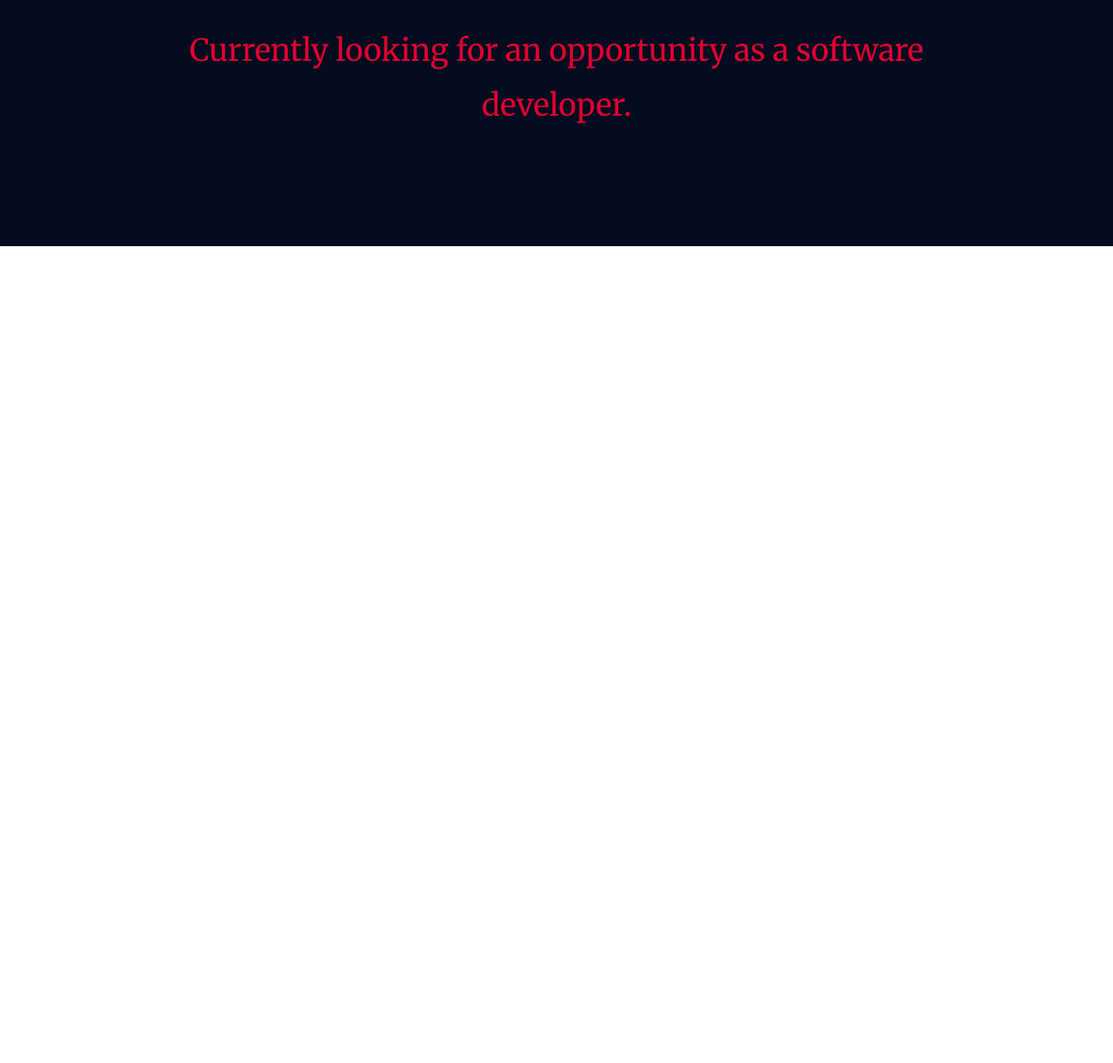
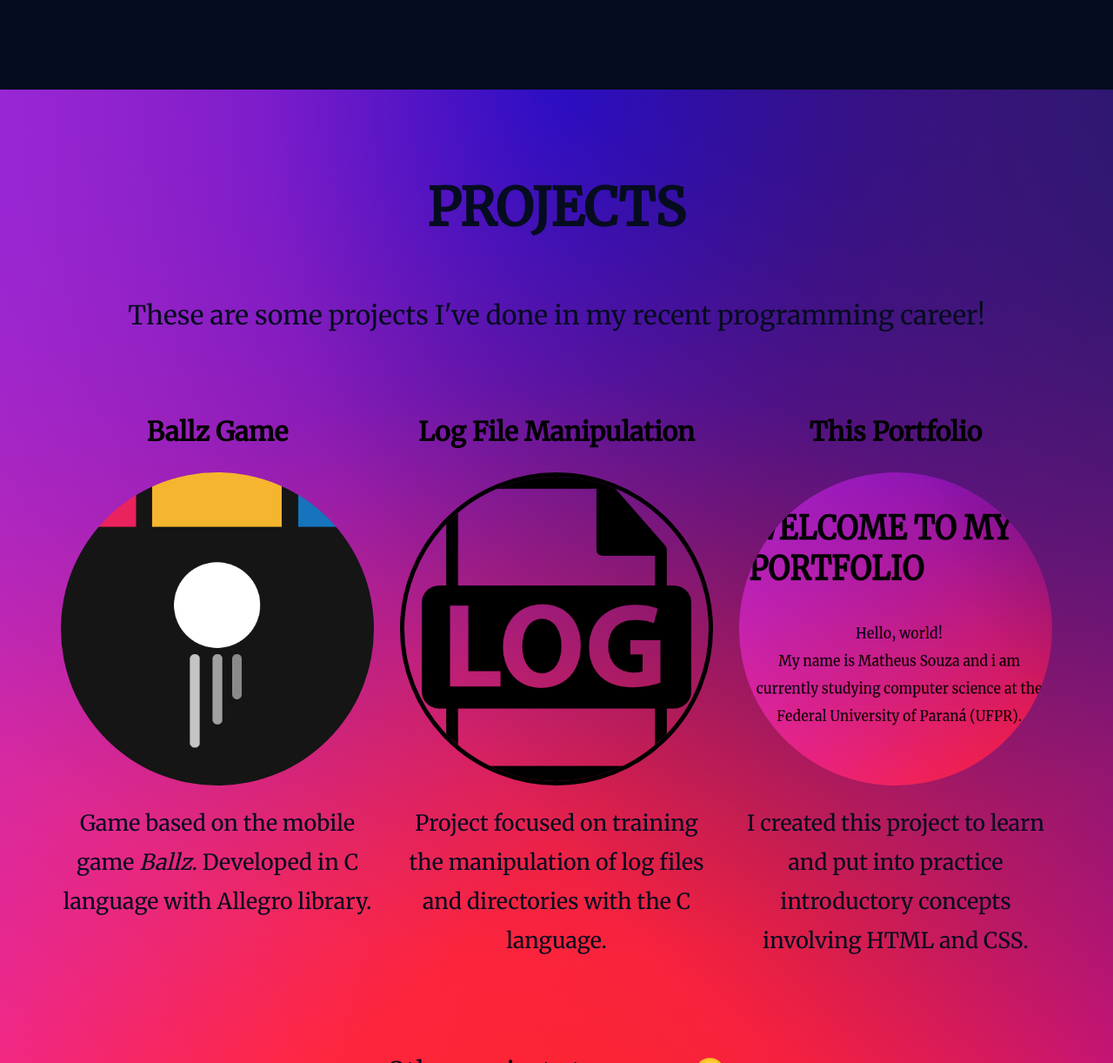
Before and after one commit to devmatheussouza/devmat-portfolio, a plain HTML site: page index.html in a window 1280 px wide. Shown: the part 1578-2800 px from the top of the page at 87% size. Before the commit the page ends 1861 px from the top, so only its background shows below. Drawn offline with Linux system fonts and the light colour scheme.

Commit message:
Add projects section

```diff
--- a/assets/css/style.css
+++ b/assets/css/style.css
@@ -183,7 +183,7 @@ h2 {
 
 .home-text-content span,
 p {
-  font-size: 3.5rem;
+  font-size: 3rem;
   font-weight: 500;
 }
 
@@ -207,10 +207,77 @@ p {
   font-size: 4.5rem;
 }
 
+/* ----- Projects ----- */
+
+.projects-content {
+  display: flex;
+  flex-flow: column wrap;
+  justify-content: center;
+  min-height: 100vh;
+}
+
+.projects-title {
+  margin-bottom: 1rem;
+  text-align: center;
+}
+
+.projects-description {
+  margin-top: 5rem;
+  margin-bottom: 8rem;
+  font-size: 3rem;
+  text-align: center;
+}
+
+.projects-text {
+  display: grid;
+  grid-template-columns: repeat(3, 1fr);
+  gap: var(--gap-space);
+  counter-reset: grid-counter;
+}
+
+.projects-text h3 {
+  font-size: 3rem;
+  text-align: center;
+}
+
+.projects-text p {
+  font-size: 2.5rem;
+  text-align: center;
+  margin-bottom: 5rem;
+  margin-top: 1rem;
+}
+
+.projects-content a h3 {
+  color: black;
+  margin-bottom: 2rem;
+}
+
+.projects-content a h3:hover {
+  color: var(--light-gray-color);
+}
+
+.projects-img {
+  display: flex;
+  flex-flow: column wrap;
+  justify-content: center;
+  align-items: center;
+}
+
+.projects-img img {
+  max-width: 100%;
+  height: auto;
+  border-radius: 50%;
+}
+
+#log-img {
+  border: 5px solid black;
+}
+
 /* ----- Media Queries ----- */
 
 @media (max-width: 800px) {
-  .home-content {
+  .home-content,
+  .projects-text {
     grid-template-columns: 1fr;
     text-align: center;
   }
@@ -237,7 +304,7 @@ p {
     z-index: 2;
     top: 1rem;
     right: 2rem;
-    background-color: rgba(6, 12, 32, 0.5);
+    background-color: rgba(6, 12, 32, 0.7);
     color: white;
     font-size: 3rem;
     line-height: 3rem;
@@ -280,6 +347,12 @@ p {
   .navbar-space {
     display: none;
   }
+
+  .projects-img img {
+    max-width: 70%;
+    height: auto;
+    border-radius: 50%;
+  }
 }
 
 @media (max-width: 700px) {
--- a/index.html
+++ b/index.html
@@ -22,7 +22,7 @@
         <nav>
           <ul onclick="getElementById('close-menu').checked=false;">
             <li><a href="#about-me">About Me</a></li>
-            <li><a href="#grid-one">Projects</a></li>
+            <li><a href="#projects">Projects</a></li>
             <li><a href="#contact">Contact</a></li>
           </ul>
         </nav>
@@ -60,6 +60,47 @@
       </div>
     </section>
 
+    <!-- Projects -->
+
+    <section id="projects" class="main-bg section">
+      <div class="section-content projects-content">
+        <h2 class="projects-title">Projects</h2>
+        <p class="projects-description">These are some projects I've done in my recent programming career!</p>
+        <div class="projects-text">
+          <article>
+            <a target="_blank" href="https://github.com/devmatheussouza/ballz-game"><h3>Ballz Game</h3></a>
+            <div class="projects-img">
+              <a target="_blank" href="https://github.com/devmatheussouza/ballz-game"
+                ><img src="/assets/images/ballz.png" alt="ballz-game-image"
+              /></a>
+            </div>
+            <p>Game based on the mobile game <i>Ballz</i>. Developed in C language with Allegro library.</p>
+          </article>
+
+          <article>
+            <a target="_blank" href="https://github.com/devmatheussouza/sumarizacao-gps"><h3>Log File Manipulation</h3></a>
+            <div class="projects-img">
+              <a target="_blank" href="https://github.com/devmatheussouza/sumarizacao-gps"
+                ><img id="log-img" src="/assets/images/log-file-image.png" alt="log-image"
+              /></a>
+            </div>
+            <p>Project focused on training the manipulation of log files and directories with the C language.</p>
+          </article>
+
+          <article>
+            <a target="_blank" href="https://github.com/devmatheussouza/devmat-portfolio"><h3>This Portfolio</h3></a>
+            <div class="projects-img">
+              <a target="_blank" href="https://github.com/devmatheussouza/devmat-portfolio"
+                ><img src="/assets/images/Screenshot_20230112_233750.png" alt="portfolio-image"
+              /></a>
+            </div>
+            <p>I created this project to learn and put into practice introductory concepts involving HTML and CSS.</p>
+          </article>
+        </div>
+        <p class="projects-description">Other projects to come... 😃</p>
+      </div>
+    </section>
+
     <!-- Icon that returns to the beginning -->
     <a class="back-to-top" href="#">⇧</a>
   </body>
```
Also changed, not shown: assets/images/Screenshot_20230112_233750.png (added), assets/images/ballz.png (added), assets/images/log-file-image.png (added).
